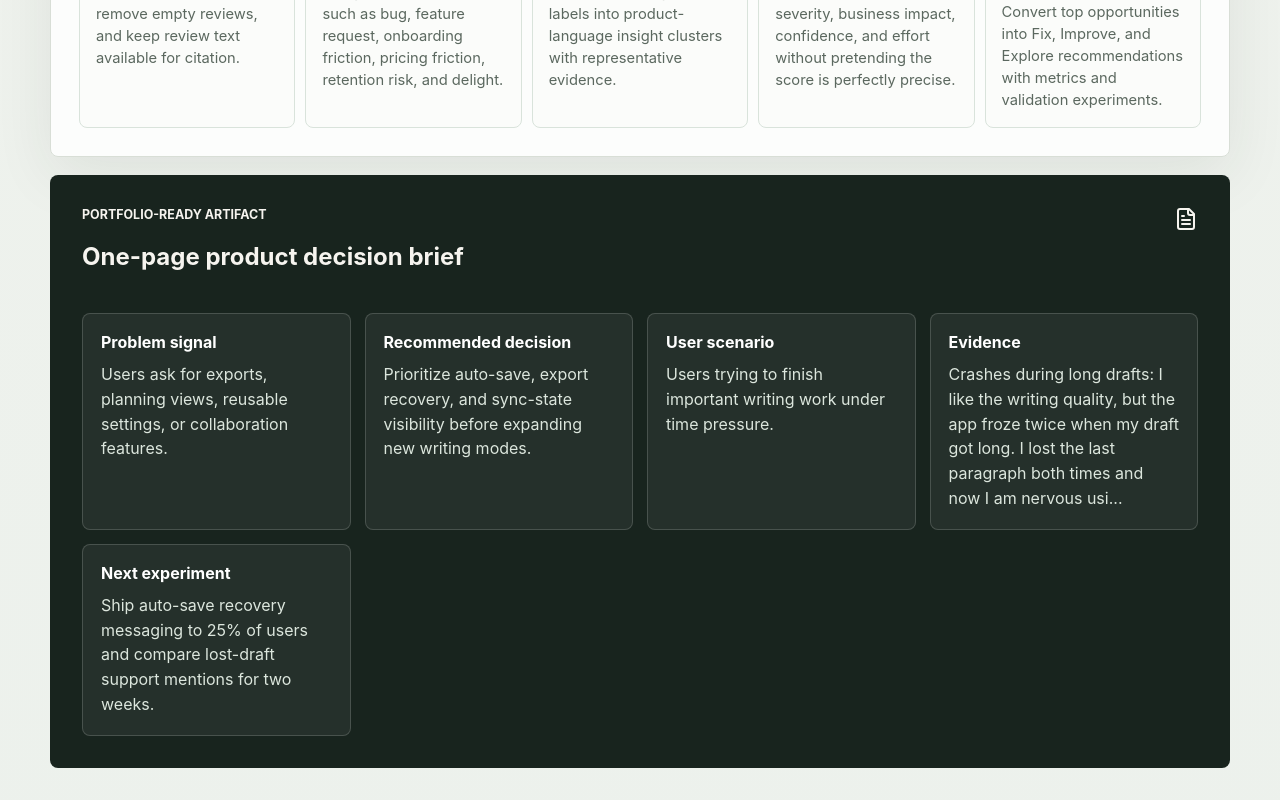
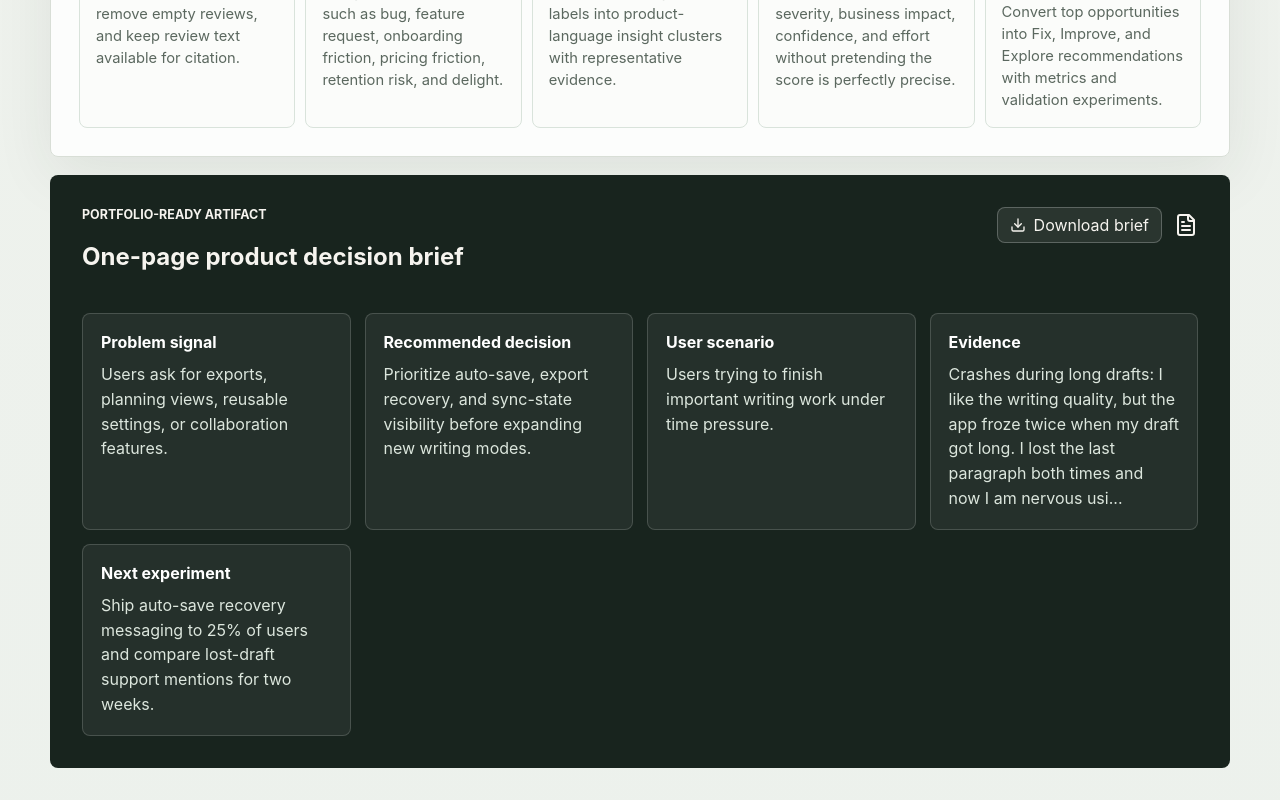
Before and after one commit to nana936372-ctrl/ReviewRoadmap-Studio, a React (Vite) app: page / in a window 1280 px wide. Shown: the part 3862-4662 px from the top of the page. Built offline with nearby package versions, Linux system fonts and the light colour scheme.

Commit message:
feat: add decision brief download

```diff
--- a/src/components/DecisionBrief.tsx
+++ b/src/components/DecisionBrief.tsx
@@ -1,4 +1,4 @@
-import { FileText } from 'lucide-react';
+import { Download, FileText } from 'lucide-react';
 import type { AnalysisResult } from '../domain/types';
 
 interface DecisionBriefProps {
@@ -24,6 +24,26 @@ export function DecisionBrief({ analysis }: DecisionBriefProps) {
     );
   }
 
+  function downloadBrief() {
+    const markdown = [
+      '# ReviewRoadmap Decision Brief',
+      `## Problem signal\n${topCluster.description}`,
+      `## Recommended decision\n${topCard.recommendation}`,
+      `## User scenario\n${topCard.userScenario}`,
+      `## Evidence\n${topCard.evidenceQuotes[0] ?? 'No direct evidence quote available.'}`,
+      `## Next experiment\n${topCard.validationExperiment}`
+    ].join('\n\n');
+    const url = URL.createObjectURL(new Blob([markdown], { type: 'text/markdown;charset=utf-8' }));
+    const link = document.createElement('a');
+
+    link.href = url;
+    link.download = 'reviewroadmap-decision-brief.md';
+    document.body.append(link);
+    link.click();
+    link.remove();
+    URL.revokeObjectURL(url);
+  }
+
   return (
     <section className="brief-panel" aria-labelledby="brief-title">
       <div className="brief-header">
@@ -31,7 +51,13 @@ export function DecisionBrief({ analysis }: DecisionBriefProps) {
           <p className="eyebrow">Portfolio-ready artifact</p>
           <h2 id="brief-title">One-page product decision brief</h2>
         </div>
-        <FileText aria-hidden="true" size={24} />
+        <div className="brief-actions">
+          <button className="brief-download" type="button" onClick={downloadBrief}>
+            <Download aria-hidden="true" size={16} />
+            Download brief
+          </button>
+          <FileText aria-hidden="true" size={24} />
+        </div>
       </div>
 
       <div className="brief-grid">
--- a/src/styles.css
+++ b/src/styles.css
@@ -559,8 +559,37 @@ h1 {
 
 .brief-header {
   display: flex;
+  align-items: start;
   justify-content: space-between;
   gap: 16px;
+}
+
+.brief-actions {
+  display: flex;
+  gap: 12px;
+  align-items: center;
+}
+
+.brief-download {
+  display: inline-flex;
+  gap: 8px;
+  align-items: center;
+  min-height: 36px;
+  padding: 0 12px;
+  border: 1px solid rgba(255, 255, 255, 0.24);
+  border-radius: 8px;
+  color: #f6f4ef;
+  background: rgba(255, 255, 255, 0.08);
+  cursor: pointer;
+}
+
+.brief-download:hover {
+  background: rgba(255, 255, 255, 0.14);
+}
+
+.brief-download:focus-visible {
+  outline: 3px solid #8dc9b6;
+  outline-offset: 2px;
 }
 
 .brief-panel .eyebrow,
@@ -615,4 +644,13 @@ h1 {
   .brief-grid {
     grid-template-columns: 1fr;
   }
+
+  .brief-header {
+    align-items: start;
+  }
+
+  .brief-actions {
+    flex-direction: column-reverse;
+    align-items: end;
+  }
 }
```
Also changed, not shown: 2 other files (tests, documents, lock files or other folders).
